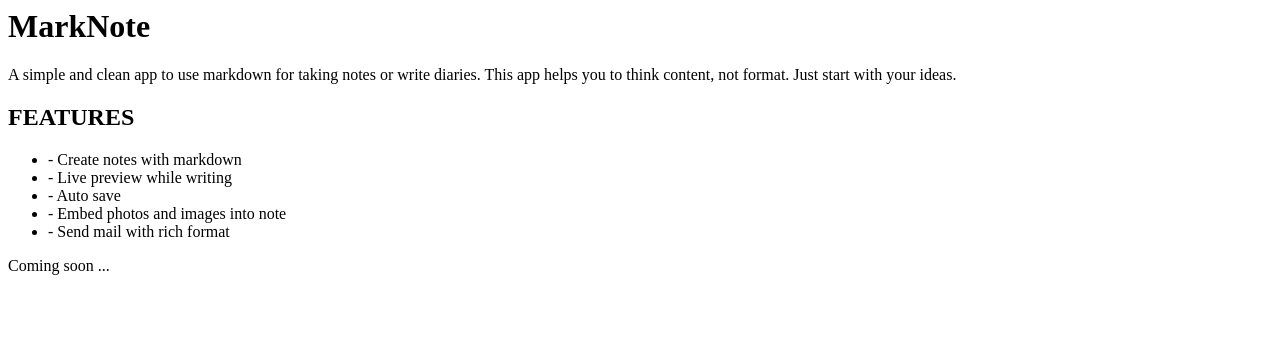
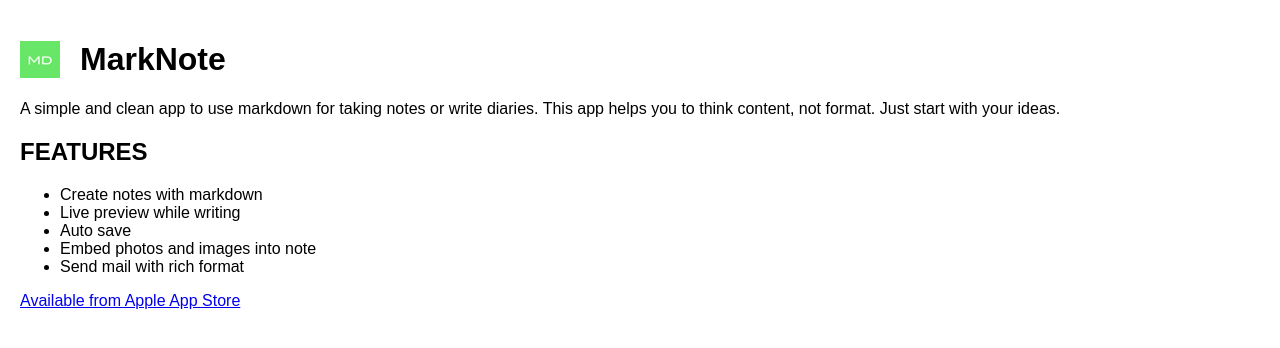
Before and after one commit to shuminsun/shuminsun.github.io, a plain HTML site: page index.html in a window 1280 px wide. Drawn offline with Linux system fonts and the light colour scheme.

Commit message:
add images

```diff
--- a/index.html
+++ b/index.html
@@ -1,13 +1,52 @@
+<html>
+<head>
+<style>
+html{
+	font-family:sans-serif;
+	-ms-text-size-adjust:100%;
+	-webkit-text-size-adjust:100%
+}
+
+body{
+	margin:0
+}
+
+article,aside,details,figcaption,figure,footer,header,hgroup,main,menu,nav,section,summary{
+	display:block
+}
+a{
+	background-color:transparent
+}
+
+a:active,a:hover{
+	outline:0
+}
+    .main{
+        padding: 20px;
+    }
+    #title{
+        background: url('images/40.png') no-repeat;
+        padding-left: 60px;
+    }
+</style>
+ </head>
+    <body>
+<div class="main">
+<div id="title">
 <h1>MarkNote</h1>
+</div>
 A simple and clean app to use markdown for taking notes or write diaries. This app helps you to think content, not format. Just start with your ideas.
 
 <h2>FEATURES</h2>
 <ul>
-<li>- Create notes with markdown</li>
-<li>- Live preview while writing</li>
-<li>- Auto save</li>
-<li>- Embed photos and images into note</li>
-<li>- Send mail with rich format</li>
+<li>Create notes with markdown</li>
+<li>Live preview while writing</li>
+<li>Auto save</li>
+<li>Embed photos and images into note</li>
+<li>Send mail with rich format</li>
 </ul>
 
-Coming soon ...
+    <a href="https://itunes.apple.com/us/app/marknote/id991297585?ls=1&mt=8"> Available from Apple App Store </a>
+    </div>
+        </body>
+    </html>
```
Also changed, not shown: images/40.png (added), screens/IMG_1696.png (added), screens/IMG_1697.png (added), screens/IMG_1698.png (added), screens/IMG_1699.png (added).
